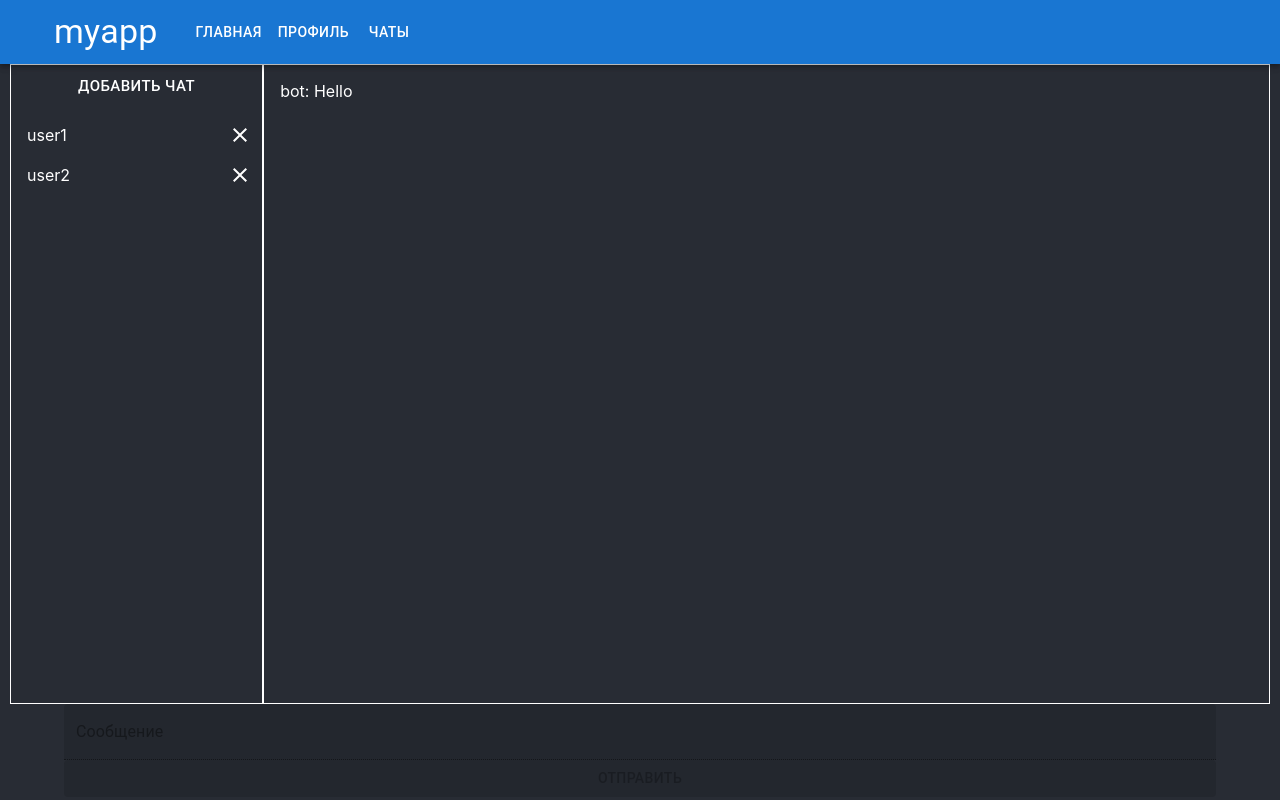
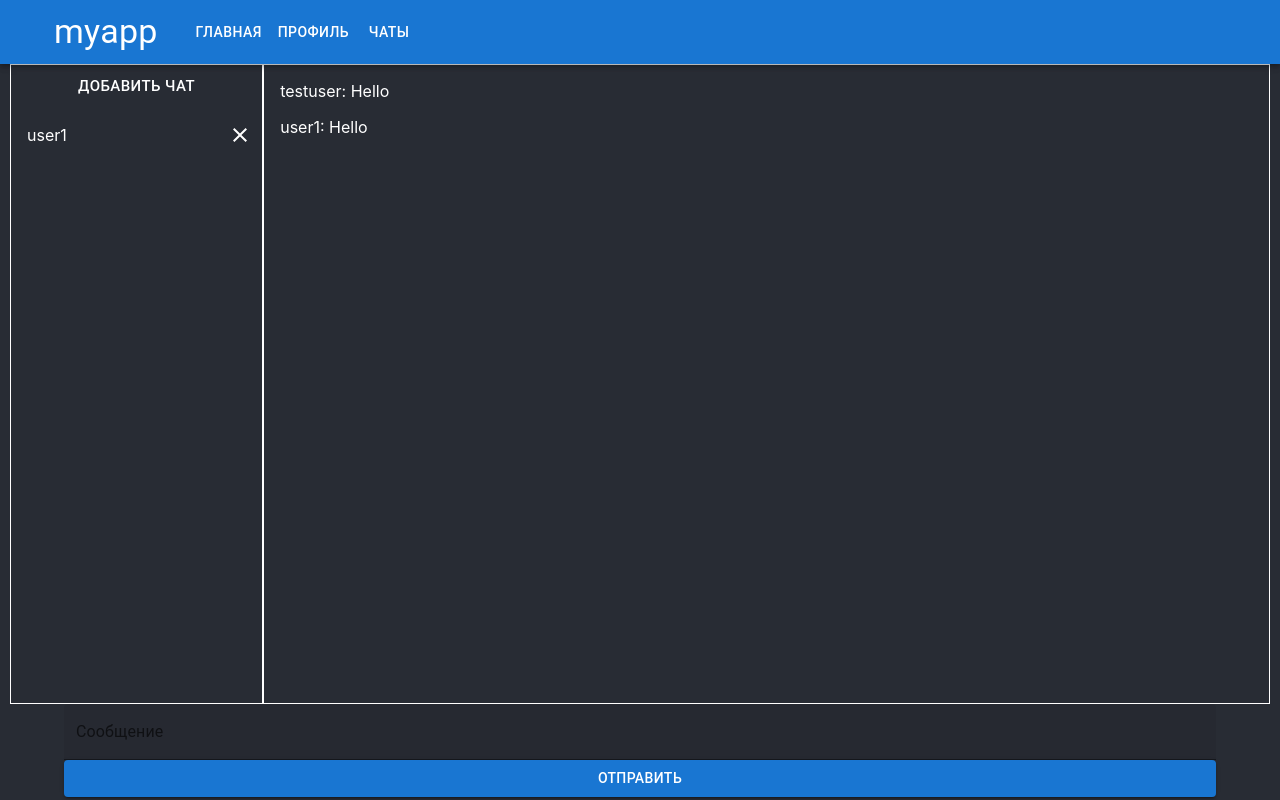
Before and after one commit to vKayroNv/ReactJS, a React (Create React App) app in the folder myapp/: page /chats/0 in a window 1280 px wide. Built offline with nearby package versions, Linux system fonts and the light colour scheme.

Commit message:
Добавлена возможность отправки сообщений

```diff
--- a/myapp/src/components/MessageInput.js
+++ b/myapp/src/components/MessageInput.js
@@ -1,15 +1,35 @@
 import {useState} from 'react';
 import { Button, TextField, Container } from '@mui/material';
+import { useDispatch, useSelector } from 'react-redux';
 
-export default function MessageInput(props) {
+import { addMessage } from '../store/chatsActions';
+import { useParams } from 'react-router-dom';
+
+export default function MessageInput() {
+
+  const dispatch = useDispatch();
   const [messageText, setMessageText] = useState('');
+  const { chatId } = useParams();
+  const chatCount = useSelector((state) => state.chats.value.length);
+
+  const disableInput = chatId === undefined || chatId > chatCount - 1 ? true : false;
+
+  const sendMessage = () => {
+    dispatch(addMessage({
+      index: chatId,
+      message: {
+        fromMe: true,
+        messageText: messageText
+      }
+    }));
+  }
 
   return (
       <Container>
-        <TextField disabled fullWidth label="Сообщение" variant="filled" value={messageText} onChange={event => setMessageText(event.target.value)}/>
-        <Button disabled fullWidth variant="contained" onClick={() => {
+        <TextField disabled={disableInput} fullWidth label="Сообщение" variant="filled" value={messageText} onChange={event => setMessageText(event.target.value)}/>
+        <Button disabled={disableInput} fullWidth variant="contained" onClick={() => {
             if (messageText) {
-                props.onChangeMessage(messageText);
+                sendMessage();
                 setMessageText('');
             }
         }}>Отправить</Button>
--- a/myapp/src/components/MessagesBlock.js
+++ b/myapp/src/components/MessagesBlock.js
@@ -8,13 +8,20 @@ export default function MessagesBlock() {
 
   const { chatId } = useParams();
   const chats = useSelector((state) => state.chats.value);
+  const username = useSelector((state) => state.username.value);
 
   if (chatId === undefined || chatId > chats.length - 1)
     return <List>Выберите чат</List>
 
+  const currentChat = chats[chatId];
+
   return(
     <List>
-      {chats[chatId].messagesList.map(({username, messageText}, index) => <Message key={index} author={username} messageText={messageText}/>)}
+      {currentChat.messagesList.map(({fromMe, messageText}, index) => (
+        fromMe ?
+          <Message key={index} author={username} messageText={messageText}/> :
+          <Message key={index} author={currentChat.username} messageText={messageText}/>
+      ))}
     </List>
   );
 }
--- a/myapp/src/store/chatsActions.js
+++ b/myapp/src/store/chatsActions.js
@@ -9,16 +9,11 @@ export const chatsSlice = createSlice({
         username: "user1",
         messagesList: [
           {
-            username: "bot",
+            fromMe: true,
             messageText: "Hello"
-          }
-        ]
-      },
-      {
-        username: "user2",
-        messagesList: [
+          },
           {
-            username: "user2",
+            fromMe: false,
             messageText: "Hello"
           }
         ]
@@ -33,10 +28,15 @@ export const chatsSlice = createSlice({
       };
       state.value = [...state.value, newChat]
     },
-    deleteChat:(state, action) => {
+    deleteChat: (state, action) => {
       state.value = state.value.filter((obj, index) => index !== action.payload);
     },
-    addMessage:()=>{}
+    addMessage: (state, action) => {
+      const chatId = action.payload.index;
+      const message = action.payload.message;
+
+      state.value[chatId].messagesList = [...state.value[chatId].messagesList, message];
+    }
   },
 })
 
```
